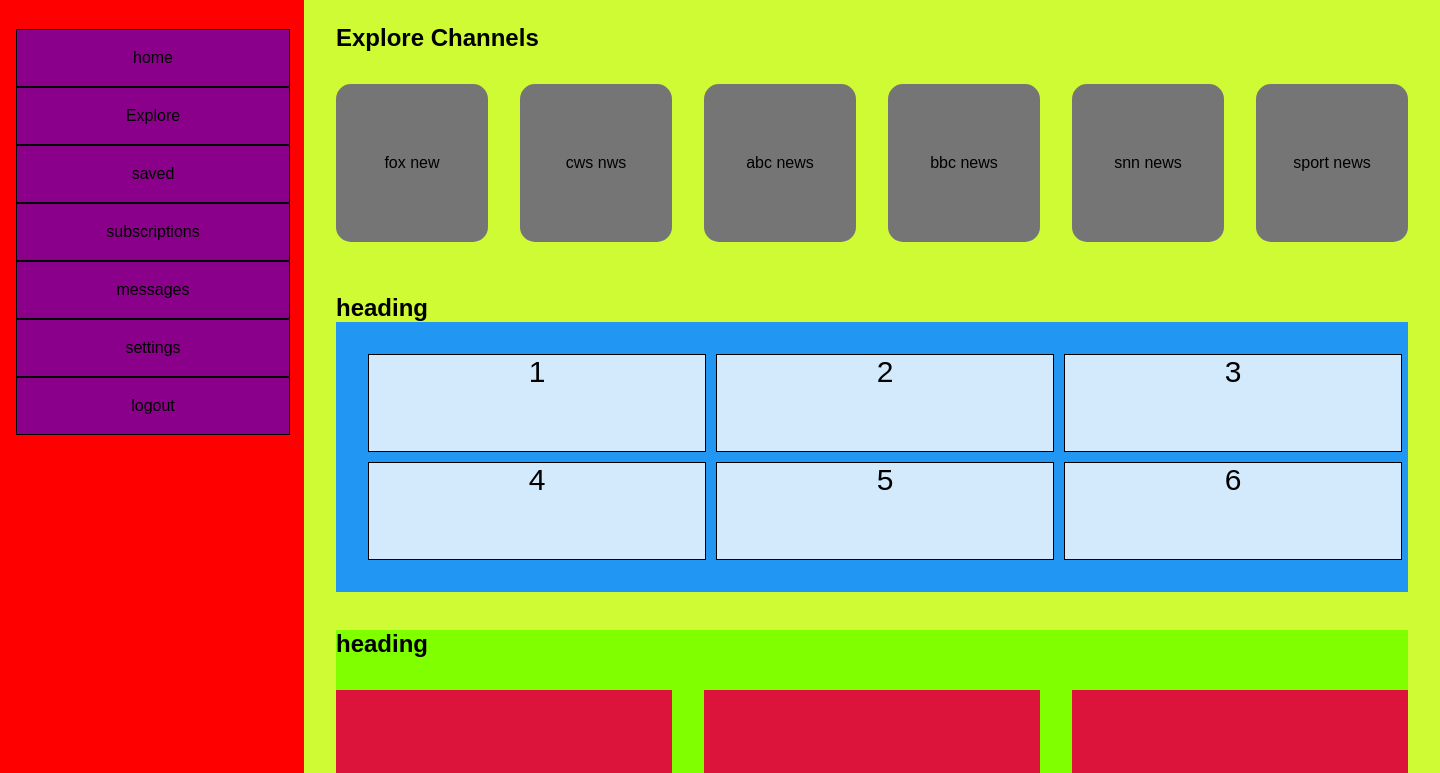
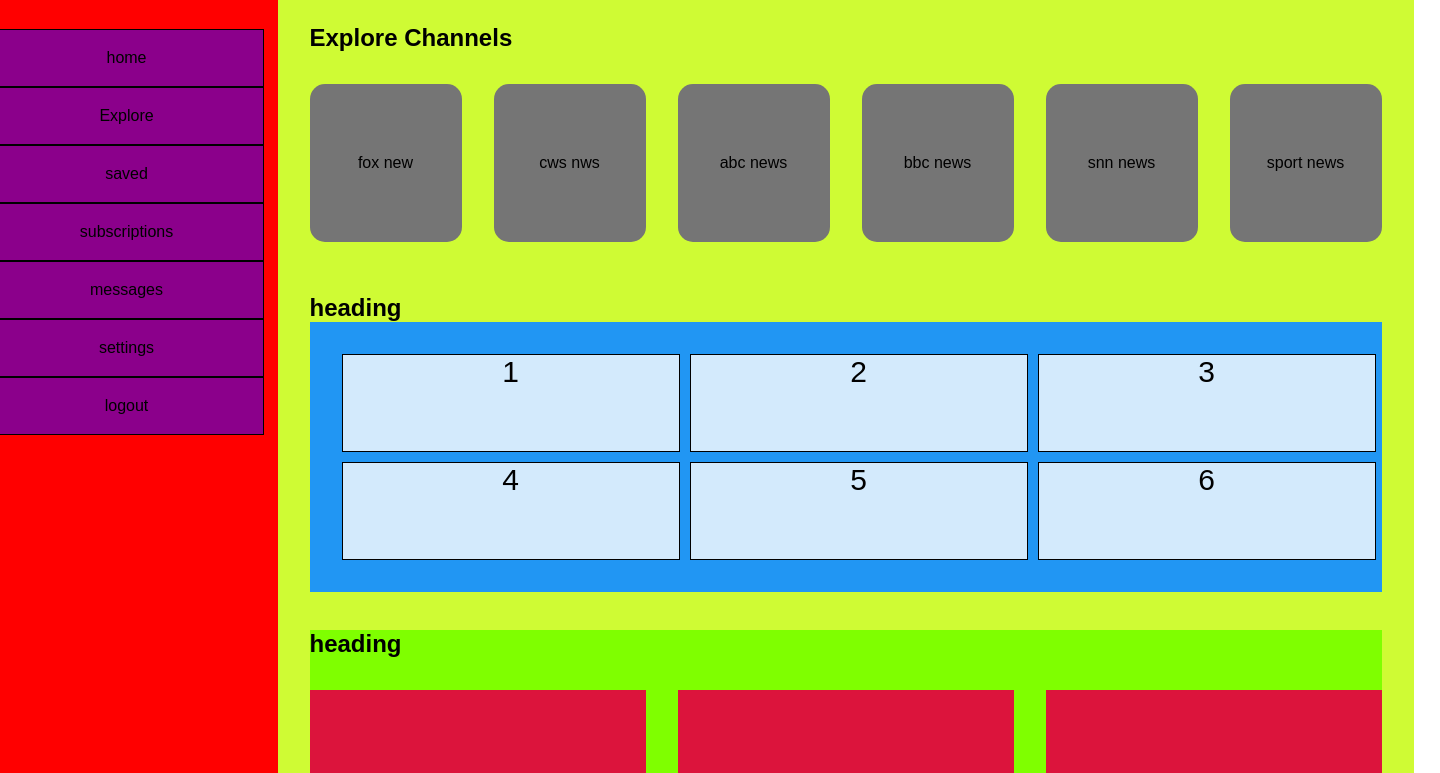
Before and after one commit to louis9979/news-page, a website: page index.html in a window 1280 px wide. Shown: the part 83-856 px from the top of the page, 1440 px wide, since content can reach past the window. Drawn offline with Linux system fonts and the light colour scheme.

Commit message:
some position chnages

```diff
--- a/index.html
+++ b/index.html
@@ -13,13 +13,14 @@
 
 
   <div class="main">
-    <div class="logo">
-      <p>some text</p>
-      <!-- <img src="img/alien-icon.jpg" class="logo-img" alt="logo"> -->
-    </div>
+
 
     <section class="navigation-side">
 
+      <div class="logo">
+        <p>daily</p>
+        <!-- <img src="img/alien-icon.jpg" class="logo-img" alt="logo"> -->
+      </div>
 
       <div class="pages">
         <div class="item">home</div>
@@ -76,7 +77,7 @@
       </section>
 
     </section>
-
+  </div>
   </div>
 </body>
 
--- a/sass/pages/_home.scss
+++ b/sass/pages/_home.scss
@@ -13,10 +13,6 @@ body {
   padding: 0;
 }
 
-.main {
-  height: 1024px;
-  width: 1440px;
-}
 .logo {
   position: absolute;
   top: 33px;
@@ -28,7 +24,7 @@ body {
 }
 
 .navigation-side {
-  position: absolute;
+  position: relative;
   width: 304px;
   height: 1024px;
   left: 0;
@@ -57,11 +53,11 @@ body {
 }
 
 .main-page {
-  position: absolute;
+  position: relative;
   width: 1333px;
   height: 1025px;
   left: 107px;
-  top: 14px;
+  top: -1010px;
   background: rgba(196, 250, 2, 0.8);
 }
 
```
Also changed, not shown: css/style.css.
